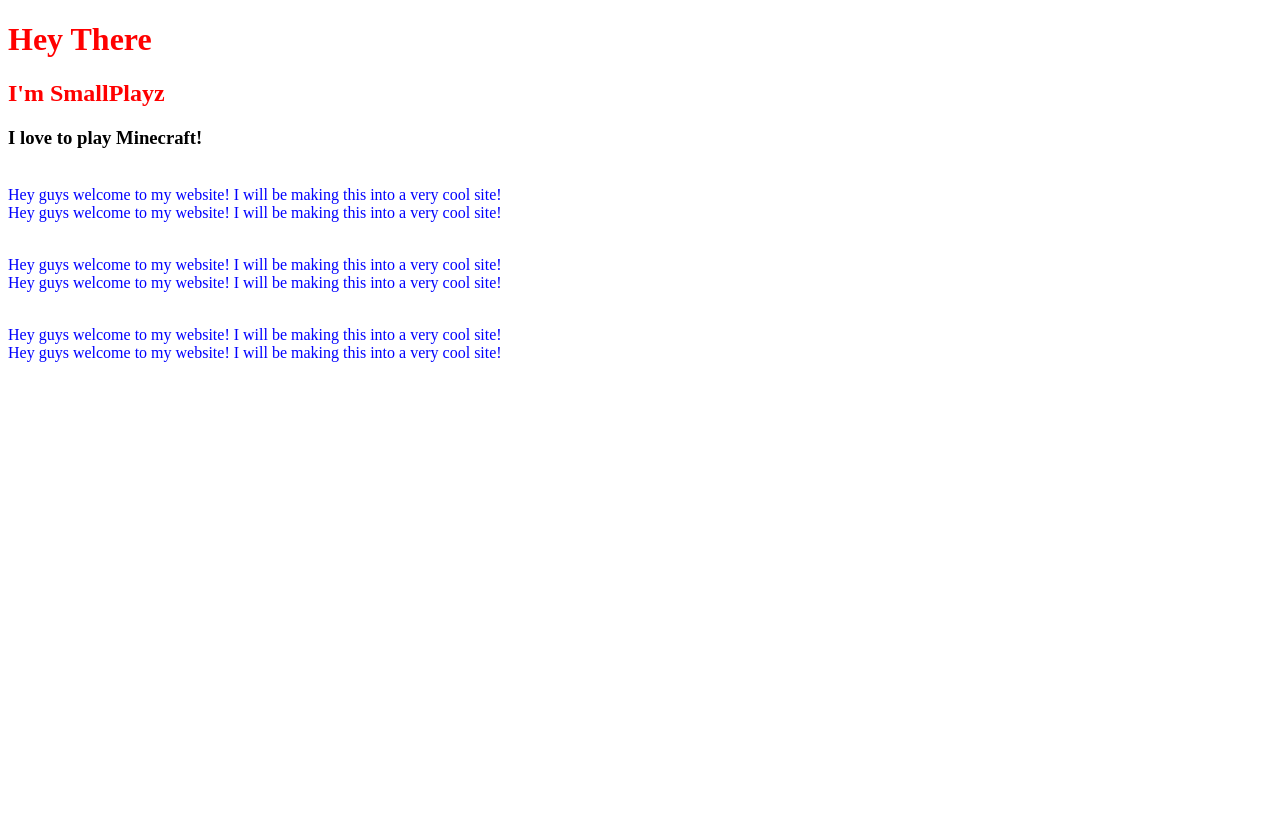
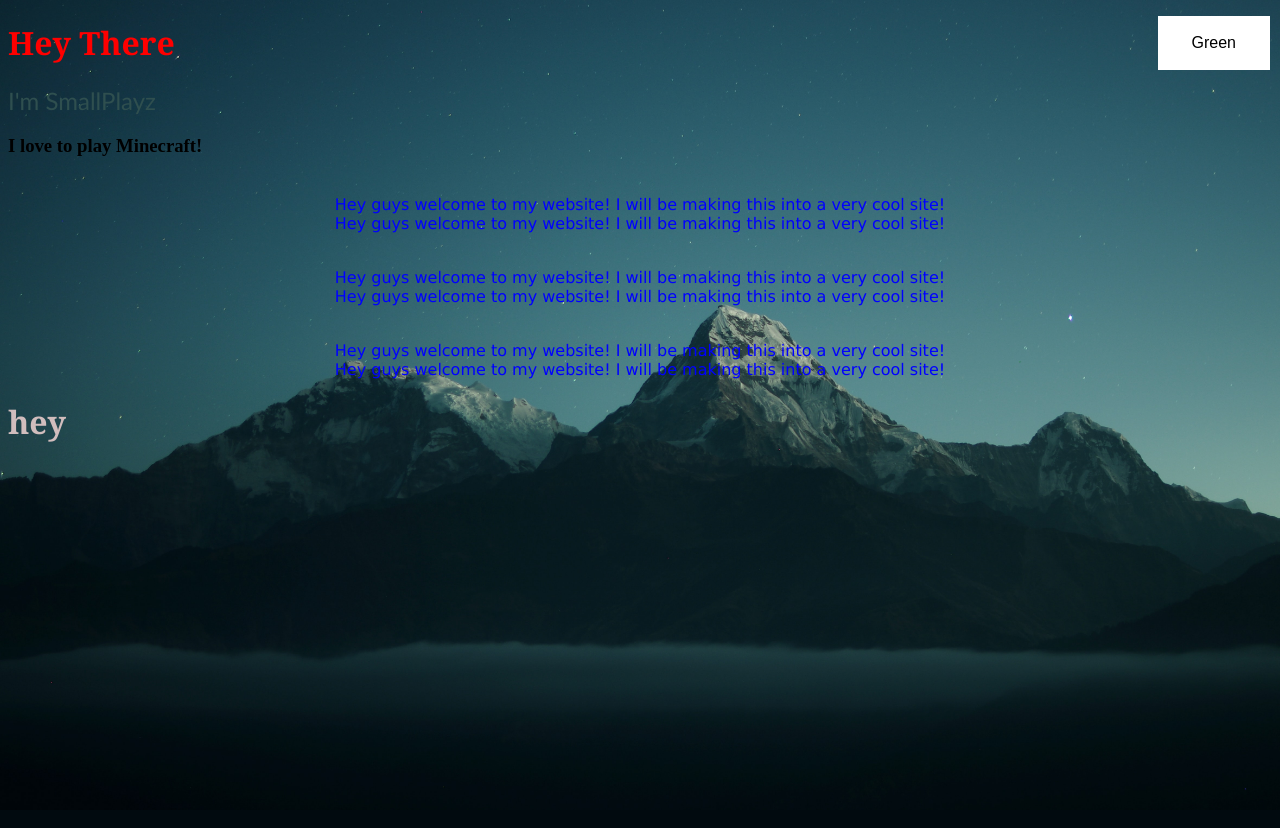
Before and after one commit to Mintype/mintype.github.io, a plain HTML site: page index.html in a window 1280 px wide. Shown: the top 828 px of the page. Before the commit the page ends 800 px from the top, so only its background shows below. Drawn offline with Linux system fonts and the light colour scheme.

Commit message:
Added background + Started making buttons.

```diff
--- a/index.html
+++ b/index.html
@@ -2,9 +2,13 @@
 <html lang="en">
     <head>
         <title id="title">Hello World</title>
-        <link href="style.css" type="text/css" rel="stylesheet">
+        <link href="styles\index.css" type="text/css" rel="stylesheet">
+        <link rel="stylesheet" href="styles\indexbuttons.css">
     </head>
     <body>
+
+        <button class="button button1" value="create page" onclick="location.href='aboutme.html'">Green</button>
+
         <h1>Hey There</h1>
         <h2>I'm SmallPlayz</h2>
         <h3>I love to play Minecraft!</h3>
@@ -29,6 +33,9 @@
                 I will be making this into a very cool site!
             </p>
         </div>
-        <script src = "index.js"></script>
+        <script src = "scripts\index.js"></script>
+    </body>
+    <body>
+        <h1 id="test123">hey</h1>
     </body>
 </html>
--- a/style.css
+++ /dev/null
@@ -1,6 +0,0 @@
-h1, h2 {
-    color: red;
-  }
-#paragraphs {
-    color: blue;
-  }
--- /dev/null
+++ b/styles/index.css
@@ -0,0 +1,50 @@
+.button {
+  border: none;
+  color: white;
+  padding: 16px 32px;
+  text-align: center;
+  text-decoration: none;
+  display: inline-block;
+  font-size: 16px;
+  margin: -5px 2px;
+  transition-duration: 0.4s;
+  cursor: pointer;
+  position: sticky;
+  float:right;
+
+}
+
+.button1 {
+  background-color: white;
+  color: black;
+  border: 2px solid #ffffff;
+}
+
+.button1:hover {
+  background-color: rgb(3, 0, 88);
+  color: rgb(255, 255, 255);
+}
+
+body {
+  background-image: url('..\\images\\indexbackground.jpg');
+  background-color: #010A0F;
+  background-size:contain;
+  background-repeat:no-repeat;
+  background-position:top center;
+  min-height: 500vh;
+}
+h1 {
+    color: red;
+    font-family: Cambria, Cochin, Georgia, Times, 'Times New Roman', serif;
+  }
+h2 {
+    color: rgb(47,79,79);
+    font-weight: 100;
+    font-family: 'Gill Sans', 'Gill Sans MT', Calibri, 'Trebuchet MS', sans-serif;
+}
+#paragraphs {
+    color: blue;
+    font-size: 30;
+    text-align: center;
+    font-family: Verdana;
+}
--- /dev/null
+++ b/styles/indexbuttons.css
@@ -0,0 +1,3 @@
+#test123 {
+    color: rgb(209, 189, 189);
+}
```
Also changed, not shown: aboutme.html (added, +8 -0 lines), images/indexbackground.jpg (added), scripts/index.js (renamed from index.js).
